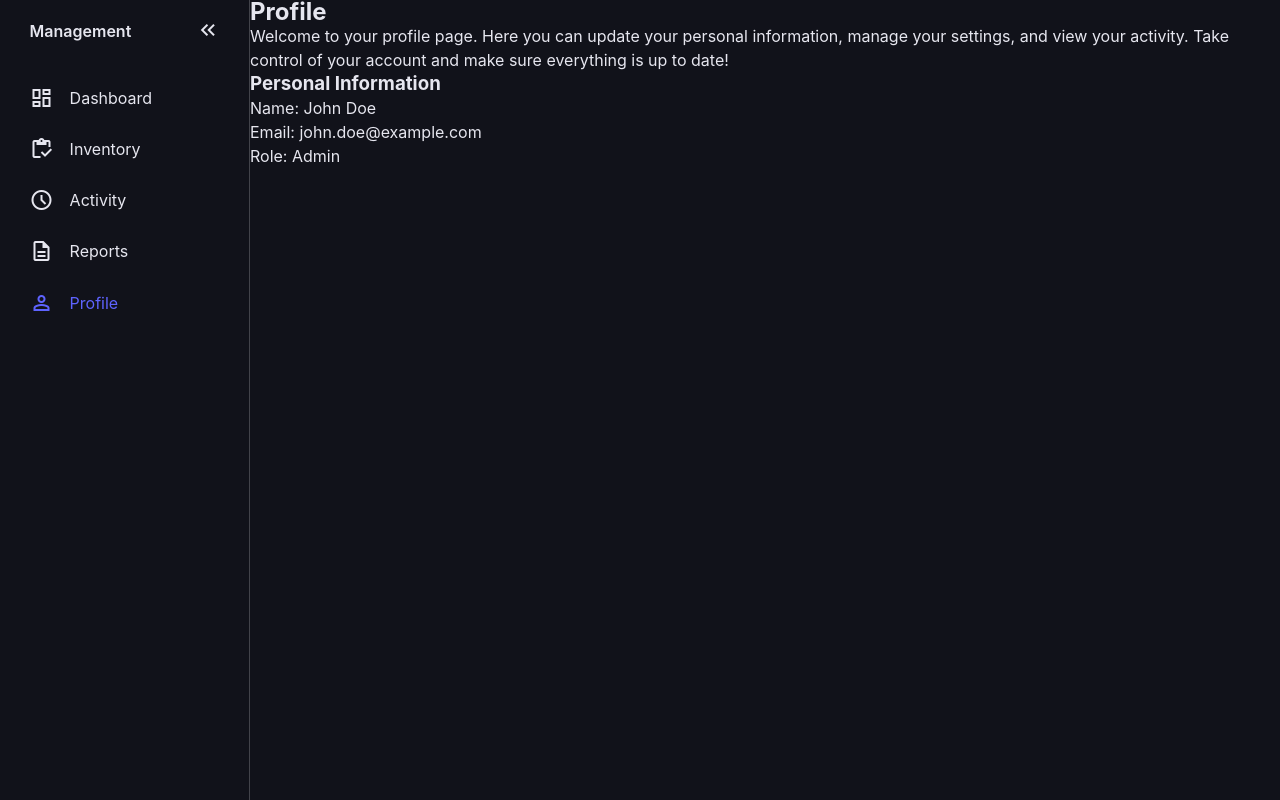
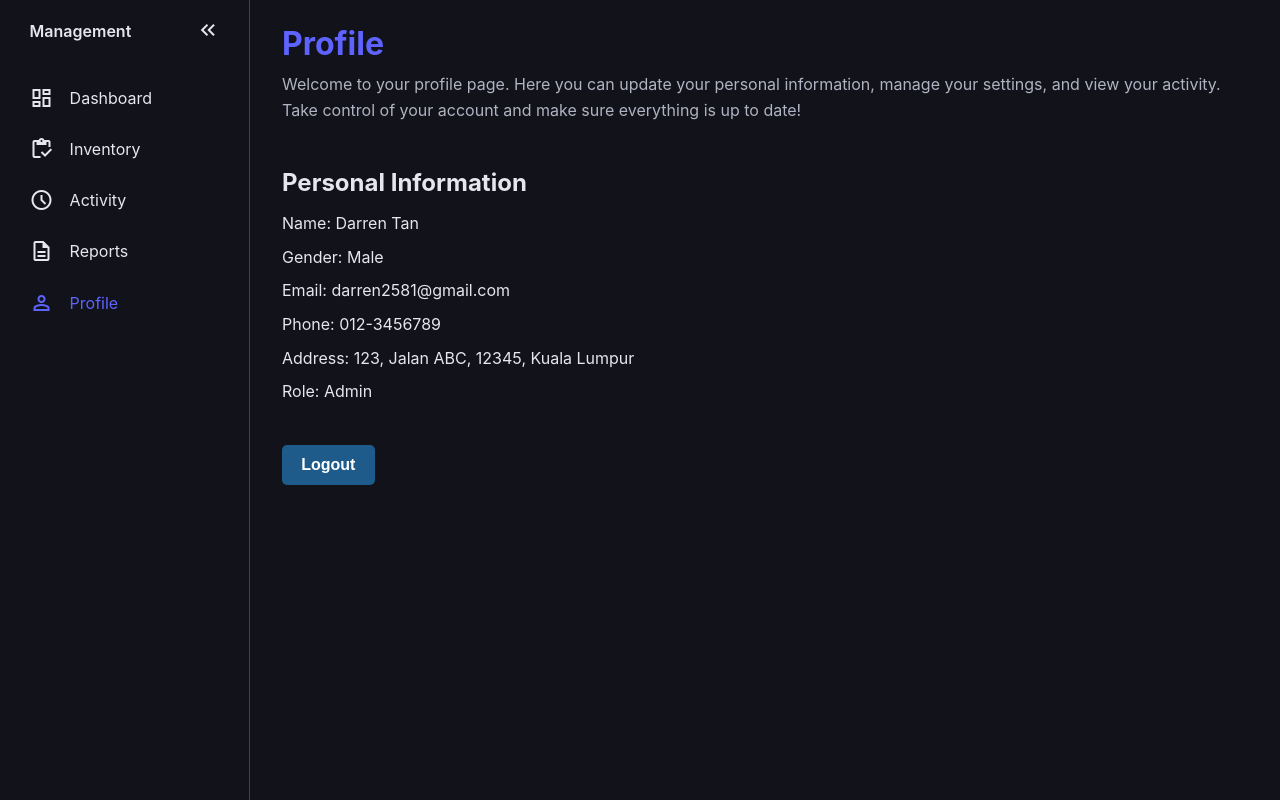
Before and after one commit to darren2581/inventory-management-system, a React (Create React App) app: page /profile in a window 1280 px wide. Built offline with nearby package versions, Linux system fonts and the light colour scheme.

Commit message:
Designs for Profile Page

```diff
--- a/src/App.css
+++ b/src/App.css
@@ -1,4 +1,4 @@
-:root{
+:root {
   --base-clr: #11121a;
   --line-clr: #42434a;
   --hover-clr: #222533;
--- a/src/pages/Inventory.js
+++ b/src/pages/Inventory.js
@@ -73,7 +73,7 @@ const Inventory = () => {
         </ul>
       </nav>
       <div className="inventory">
-        <div className="container">
+        <div className="container-inventory">
           <h2 className="h2-Inventory">Inventory</h2>
           <p className="p-Inventory">
             Theis Inventory section allows you to view, manage, and update your product stock levels.
--- a/src/pages/Profile.js
+++ b/src/pages/Profile.js
@@ -57,18 +57,24 @@ const Profile = () => {
         </ul>
       </nav>
       <div className='profile'>
-        <div className="container">
+        <div className="container-profile">
           <h2>Profile</h2>
           <p>
             Welcome to your profile page. Here you can update your personal information, manage your settings, and view your activity.
             Take control of your account and make sure everything is up to date!
           </p>
-          <section className="profile-info">
+          <div className="profile-info">
             <h3>Personal Information</h3>
-            <p>Name: John Doe</p>
-            <p>Email: john.doe@example.com</p>
+            <p>Name: Darren Tan</p>
+            <p>Gender: Male</p>
+            <p>Email: darren2581@gmail.com</p>
+            <p>Phone: 012-3456789</p>
+            <p>Address: 123, Jalan ABC, 12345, Kuala Lumpur</p>
             <p>Role: Admin</p>
-          </section>
+          </div>
+          <button className="logout-btn" onClick={() => alert('Logging out...')}>
+            Logout
+          </button>
         </div>
       </div>
     </div>
--- a/src/styles/Inventory.css
+++ b/src/styles/Inventory.css
@@ -7,7 +7,7 @@
 
 .h2-Inventory {
     font-size: 32px;
-    color: var(--text-clr);
+    color: var(--accent-clt);
     margin-bottom: 15px;
 }
 
--- a/src/styles/Profile.css
+++ b/src/styles/Profile.css
@@ -0,0 +1,49 @@
+.profile {
+    background-color: var(--base-clr);
+    color: var(--div-text-clr);
+    padding: 2rem;
+}
+
+.container-profile h2 {
+    font-size: 2rem;
+    margin-bottom: 1rem;
+    color: var(--accent-clt);
+}
+
+.container-profile p {
+    margin: 0.5rem 0;
+    line-height: 1.6;
+    color: var(--secondary-text-clr);
+}
+
+.profile-info {
+    margin-top: 3rem;
+}
+
+.profile-info h3 {
+    font-size: 1.5rem;
+    margin-bottom: 1rem;
+    color: var(--text-clr);
+}
+
+.profile-info p {
+    font-size: 1rem;
+    color: var(--text-clr);
+}
+
+.logout-btn {
+    margin-top: 2rem;
+    padding: 0.5rem 1.2rem;
+    background-color: var(--btn-color);
+    color: #ffffff;
+    font-size: 1rem;
+    font-weight: bold;
+    border: none;
+    border-radius: 5px;
+    cursor: pointer;
+    transition: background-color 0.3s ease;
+  }
+
+  .logout-btn:hover {
+    background-color: var(--btn-hover-clr);
+  }
```
Lines whose indentation alone changed are shown as unchanged.
